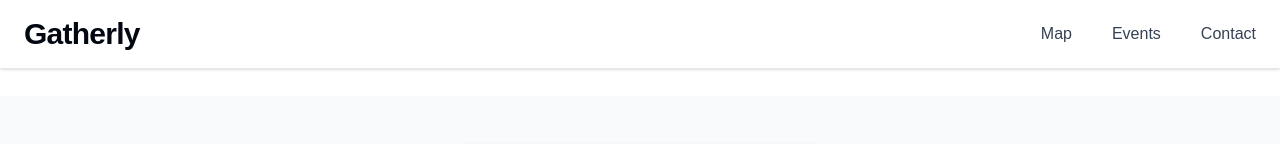
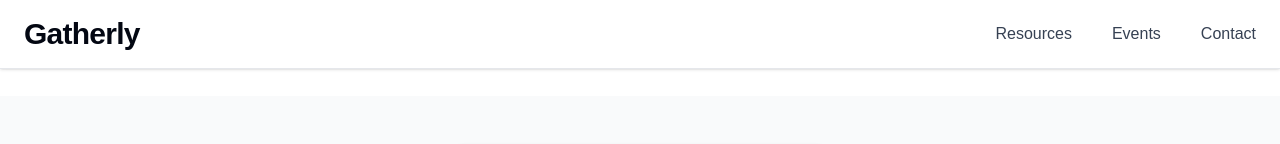
Before and after one commit to TSA-Group/tsa_group_starter, a Next.js app: page / in a window 1280 px wide. Shown: the top 144 px of the page. Built offline with nearby package versions, Linux system fonts and the light colour scheme.

Commit message:
Update Header.tsx

```diff
--- a/components/Header.tsx
+++ b/components/Header.tsx
@@ -3,7 +3,7 @@
 import { motion } from "framer-motion";
 import Link from "next/link";
 
-const navItems = ["Map", "Events", "Contact"];
+const navItems = ["Resources", "Events", "Contact"];
 
 export const Header: React.FC = () => {
   return (
```
